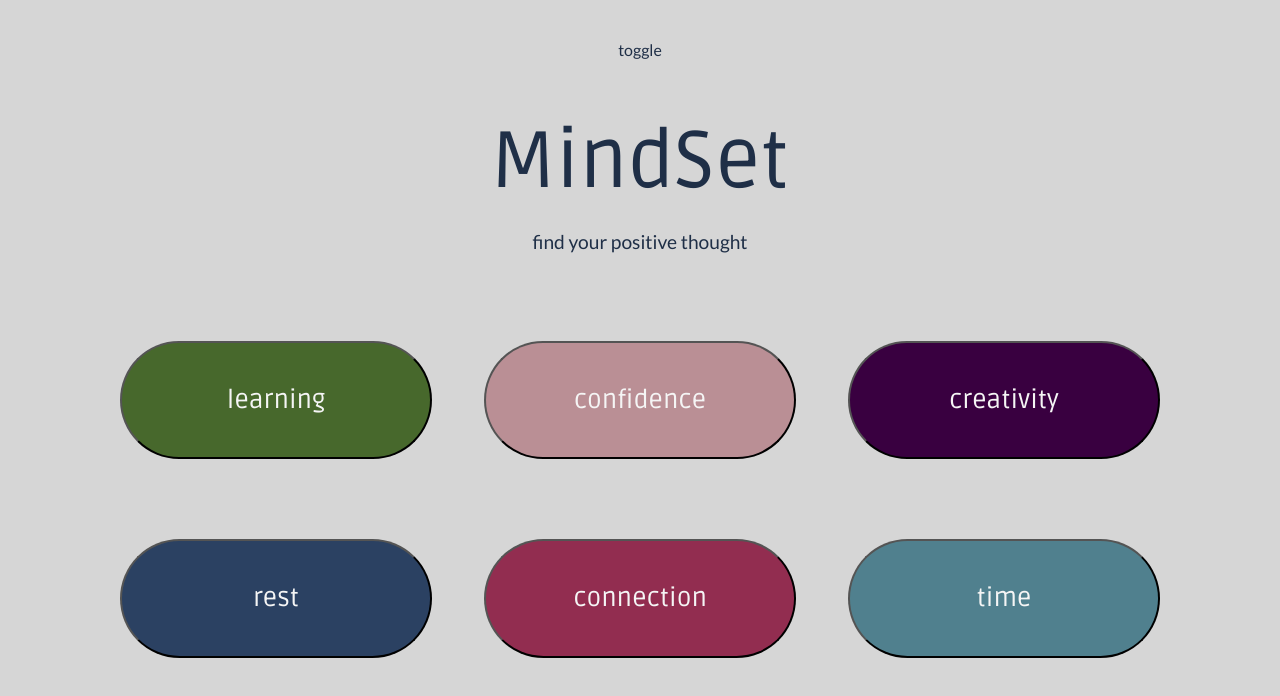
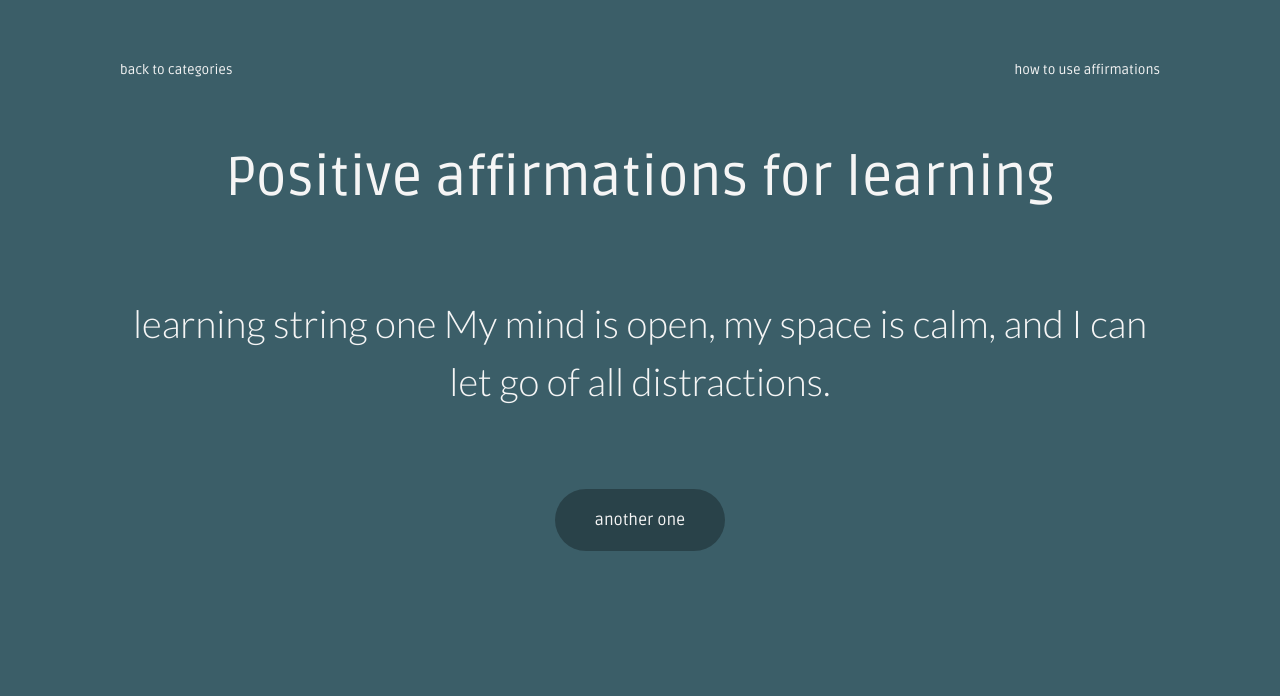
Before and after one commit to coriography/MindSet, a plain HTML site: page index.html in a window 1280 px wide. Both pictures are taken after a click on the button "learning". Drawn offline with Linux system fonts and the light colour scheme.

Commit message:
Updated category buttons to control animation and display affirmation text on click; updated HTML to correct semantic layout and delete toggle button; updated CSS heading font sizes

```diff
--- a/index.html
+++ b/index.html
@@ -30,9 +30,9 @@ reverse layout to make it clear what the home screen is
                 </a>
             </div>
             <div class="aff-container" id="aff-container">
-                <h3 id="affCat">Here too?
-                </h3>
-                <p class="aff-text" id="affText">Why do I have to have initial text here?
+                <h2 id="affCat">
+                </h2>
+                <p class="aff-text" id="affText">
                 </p>
                 <a class="another-one" type="button" onclick="generateNew()">
                     <h4>another one</h4>
@@ -44,7 +44,6 @@ reverse layout to make it clear what the home screen is
     <!--Category screen-->
     <div>
         <div class="container">
-            <a href="#" onclick="goToAff()" id="affirmation">toggle</a>
             <h1 class="title">MindSet</h1>
             <p class="subtitle">find your positive thought</p>
             <div id="catButtons" class="row">
@@ -67,7 +66,7 @@ reverse layout to make it clear what the home screen is
                     <h5>back to affirmations</h5>
                 </a>
             </div>
-            <h1>How to use positive affirmations</h1>
+            <h2>How to use positive affirmations</h2>
             <div class="p-container">
                 <p>Lorem ipsum dolor sit amet, consectetur adipiscing elit, sed do eiusmod tempor incididunt ut labore et
                     dolore magna aliqua. Ut enim ad minim veniam, quis nostrud exercitation ullamco laboris nisi ut aliquip
--- a/main.js
+++ b/main.js
@@ -7,15 +7,6 @@
 // * GLOBAL FUNCTIONS AND VARIABLES //
 
 const body = document.getElementById("body");
-
-//Creates a global variable currentCat for "state", i.e. which category has been selected
-let currentCat = "blank";
-
-//Updates global variable based on button click
-function updateCurrentCat(data) {
-	currentCat = data;
-	console.log(currentCat);
-}
 
 //Stores all affirmations in an array of objects organized by category
 var affirmations=[
@@ -75,57 +66,9 @@ var affirmations=[
 	},
 ];
 
-
-// * CATEGORIES (MAIN) SCREEN //
-
-//Creates a button element for each item in the affirmations object where "strings" is not empty
-var catButtons = `
-	${affirmations
-		.filter(item => item.strings.length > 0)
-		.map(item =>
-			`<button type="button" id="${item.category}" class="cat-button" style="background-color: ${item.color}" onclick="updateCurrentCat('${item.category}')">
-				<h2 class="cat-text">${item.category}</h2>
-			</button>
-			`)
-		.join('')}
-`;
-
-//Displays the button elements
-let catBtnContainer = document.querySelector('#catButtons');
-catBtnContainer.innerHTML = catButtons;
-
-
-// * AFFIRMATION SCREEN //
-
-// ? Displays the current category
-// TODO: I think I need to add some kind of action... event listener?
-// ? global var seems to update within updateCurrentCat()
-// ? but when I reference it elsewhere it's blank
-let affHeading = `Positive affirmations for ${currentCat}`;
-let affCat = document.querySelector('#affCat');
-affCat.innerHTML = affHeading;
-
-
-// ? filter for current category and assign to new var
-// ? map over obj and format to just be array of strings?
-// ? then can use that index thingy
-
-// TODO: change below from "time" to currentCat
-var currentList = affirmations.filter(item => item.category == "time")[0];
-
-
-function generateNew() {
-    //Generates a random index to retrieve a random affirmation from the list
-    let index = Math.floor(Math.random()*currentList.strings.length);
-
-    //Stores randomly generated affirmation in a variable
-	let currentAff = currentList.strings[index];
-
-    //Finds HTML div with an ID of aff-text and sets its content to the affirmation variable
-    let affText = document.querySelector('#affText');
-	affText.innerHTML = currentAff;
-}
-
+//Creates a global variable currentCat for "state", i.e. which category has been selected
+var currentCat = "";
+var currentList = "";
 
 // * NAVIGATION FUNCTIONS //
 
@@ -149,7 +92,6 @@ function goToAff() {
 		body.classList.remove("howto-open");
 	}
 	body.classList.add("aff-open");
-	alert(currentCat);
 }
 
 //A button that calls this function opens the how-to screen.
@@ -157,3 +99,52 @@ function goToAff() {
 function goToHowTo() {
 	body.classList.add("howto-open");
 }
+
+function generateNew() {
+    //Generates a random index to retrieve a random affirmation from the list
+    let index = Math.floor(Math.random()*currentList.strings.length);
+
+    //Stores randomly generated affirmation in a variable
+	let currentAff = currentList.strings[index];
+
+    //Finds HTML div with an ID of aff-text and sets its content to the affirmation variable
+    let affText = document.querySelector('#affText');
+	affText.innerHTML = currentAff;
+}
+
+//Updates global variable, list of affirmations, and affirmation page heading based on button click
+// TODO: make updateCurrentCat() its own function and place it inside big-picture function!
+function updateCurrentCat(data) {
+	currentCat = data;
+	currentList = affirmations.filter(item => item.category == currentCat)[0];
+	var affCat = document.querySelector('#affCat');
+	var affHeading = `Positive affirmations for ${currentCat}`;
+	affCat.innerHTML = affHeading;
+	generateNew();
+	goToAff();
+}
+
+// * CATEGORIES (MAIN) SCREEN //
+
+//Creates a button element for each item in the affirmations object where "strings" is not empty
+var catButtons = `
+	${affirmations
+		.filter(item => item.strings.length > 0)
+		.map(item =>
+			`<button type="button" id="${item.category}" class="cat-button" style="background-color: ${item.color}" onclick="updateCurrentCat('${item.category}')">
+				<h3 class="cat-text">${item.category}</h3>
+			</button>
+			`)
+		.join('')}
+`;
+
+//Displays the button elements
+var catBtnContainer = document.querySelector('#catButtons');
+catBtnContainer.innerHTML = catButtons;
+
+
+// * AFFIRMATION SCREEN //
+
+// ? filter for current category and assign to new var
+// ? map over obj and format to just be array of strings?
+// ? then can use that index thingy
--- a/style.css
+++ b/style.css
@@ -1,6 +1,5 @@
 /*
 Change a.buttons to btn - including cat buttons?
-change this doc to scss/sass? review dat
 check out accessibility - specifically tab navigation to the button
 mobile!
 Tabbing/accessibility - blue outline on focus
@@ -17,13 +16,6 @@ Tabbing/accessibility - blue outline on focus
     transition-duration: .3s;
     transition-timing-function: ease;
 }
-
-/* *:focus {
-    outline-color: white;
-    outline-width: thin;
-    outline-style: solid;
-    outline-offset: 10px;
-}*/
 
 body {
     background-color: #d6d6d6;
@@ -45,7 +37,11 @@ h1 {
 }
 
 h2 {
-    font-size: 1.6rem;
+    font-size: 3.4rem;
+}
+
+h3 {
+    font-size: 2rem;
 }
 
 .title {
@@ -101,6 +97,7 @@ button:hover {
     width: 100vw;
     height: 100vh;
     overflow: hidden;
+    z-index: 1;
 }
 
 .nav {
```
